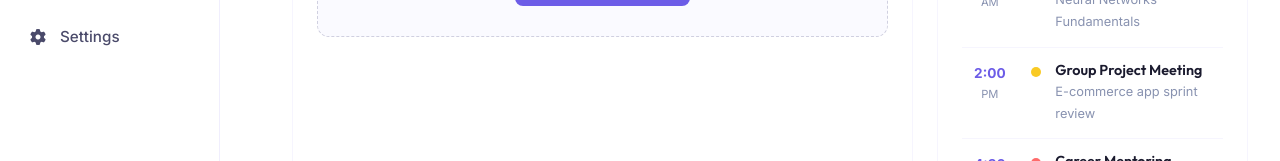
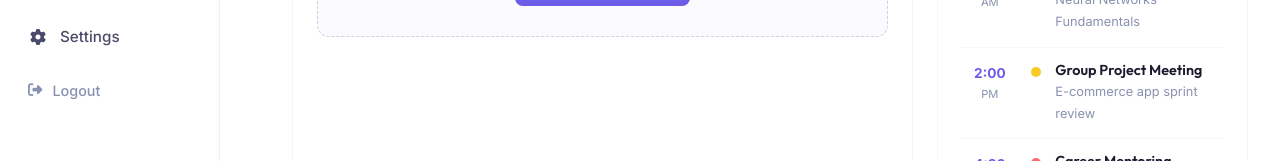
Before and after one commit to Phaneendra1228/EduVerse, a Next.js app in the folder eduverse-app/: page /dashboard in a window 1280 px wide. Shown: the part 586-747 px from the top of the page. Built offline with nearby package versions, Linux system fonts and the light colour scheme; no server answers.

Commit message:
Fix massive whitespace gap between settings and logout in sidebar

```diff
--- a/eduverse-app/src/app/dashboard/layout.tsx
+++ b/eduverse-app/src/app/dashboard/layout.tsx
@@ -43,9 +43,9 @@ export default function DashboardLayout({ children }: { children: React.ReactNod
           <div className="nav-section">Account</div>
           <Link href="/profile"><i className="fas fa-user-circle"></i> Profile</Link>
           <Link href="/settings"><i className="fas fa-cog"></i> Settings</Link>
+          <button className="logout-btn" onClick={handleLogout} style={{ margin: '8px 0 0 0', padding: '12px 16px', width: '100%' }}><i className="fas fa-sign-out-alt"></i> Logout</button>
         </nav>
-        <button className="logout-btn" onClick={handleLogout}><i className="fas fa-sign-out-alt"></i> Logout</button>
-        <div className="sidebar-user">
+        <div className="sidebar-user" style={{ marginTop: 'auto' }}>
           <div className="sidebar-avatar">{userName.charAt(0).toUpperCase()}</div>
           <div className="sidebar-user-info">
             <h4>{userName}</h4>
```
